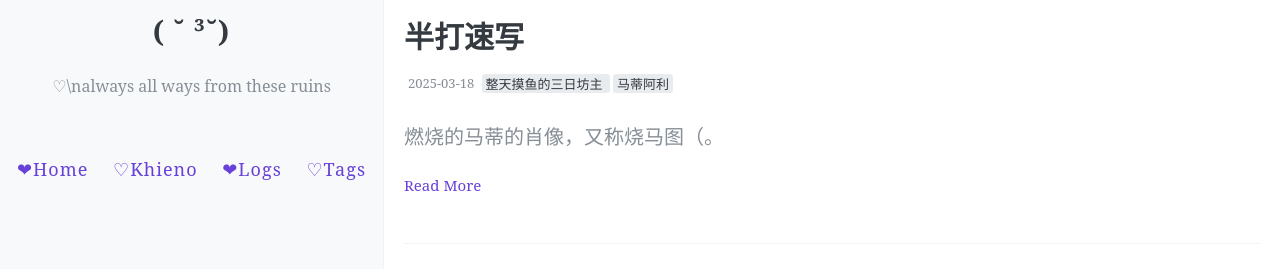
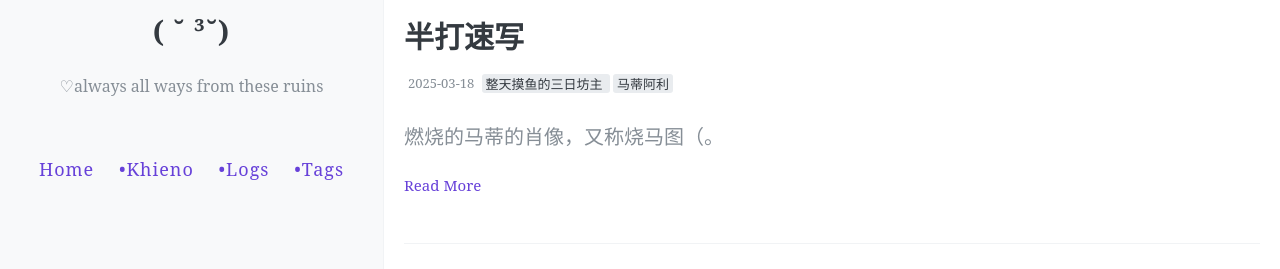
Before and after one commit to khieno/maybealiar, a Jekyll site: the page built from index.html, in a window 1280 px wide. Shown: the part 290-559 px from the top of the page. Built offline with Jekyll 4.4.1, drawn with Linux system fonts in a browser that asks for light colours; the list of posts is cut into pages by our own code; comment, search, counter and statistics services are not loaded.

Commit message:
Update _config.yml

```diff
--- a/_config.yml
+++ b/_config.yml
@@ -9,7 +9,7 @@
 # 描述/签名
 name: ( ˘ ³˘)
 # 啥时候想到用什么简介了就把下面的井号删了再添上去
-description: ♡\nalways all ways from these ruins
+description: ♡always all ways from these ruins
 
 # 输入你的网站域名（如果你没有添加自己的域名，而是直接用GitHub pages分配的域名的话可以省略）
 url: http://maybealiar.work
@@ -33,13 +33,13 @@ favicon: https://s3.bmp.ovh/imgs/2023/03/13/eafa0071c225da8a.png
 
 # 菜单中的按钮
 navigation:
-  - name: ❤Home
+  - name: Home
     url: /
-  - name: ♡Khieno
+  - name: •Khieno
     url: /about
-  - name: ❤Logs
+  - name: •Logs
     url: /archive
-  - name: ♡Tags
+  - name: •Tags
     url: /tags
 
 # 每页的文章数
```
